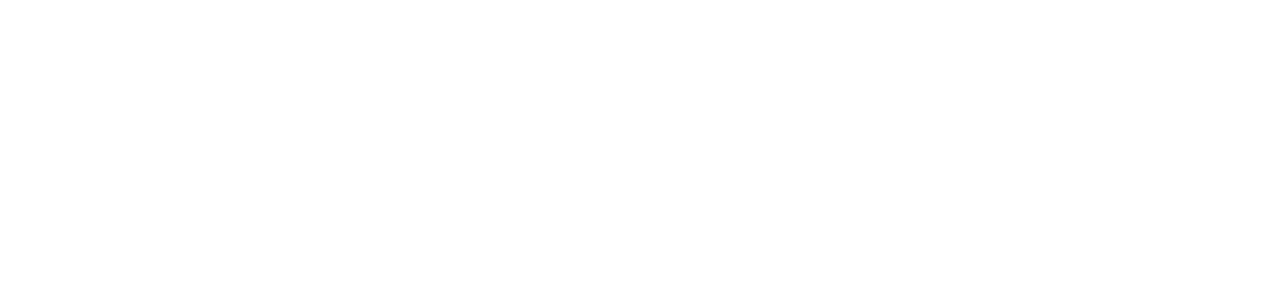
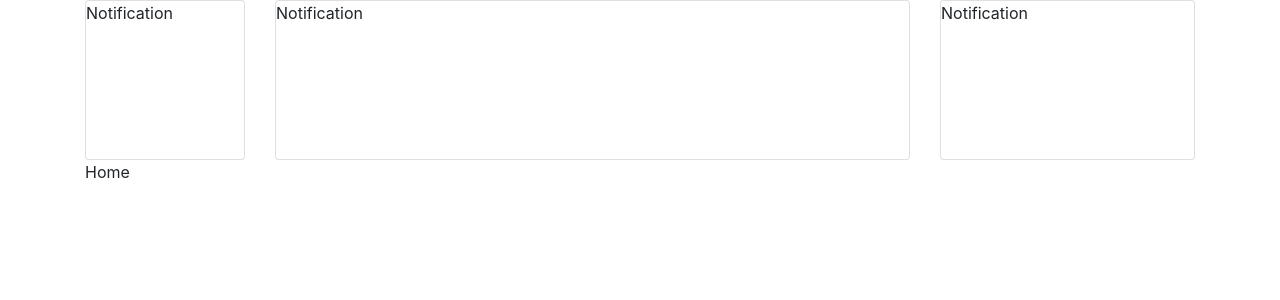
Before and after one commit to surendersharmatech/GSIV20_SURENDER_SHARMA, a React (Create React App) app: page /home in a window 1280 px wide. Shown: the top 300 px of the page. Built offline with nearby package versions, Linux system fonts and the light colour scheme.

Commit message:
add gh-page

```diff
--- a/package.json
+++ b/package.json
@@ -2,6 +2,7 @@
   "name": "GSIV20_SURENDER_SHARMA",
   "version": "0.1.0",
   "private": true,
+  "homepage": "https://surenderhsr44.github.io/GSIV20_SURENDER_SHARMA",
   "dependencies": {
     "@testing-library/jest-dom": "^4.2.4",
     "@testing-library/react": "^9.3.2",
@@ -19,6 +20,8 @@
     "redux-thunk": "^2.3.0"
   },
   "scripts": {
+    "predeploy":"npm run build",
+    "deploy":"gh-pages  -d build",
     "start": "react-scripts start",
     "build": "react-scripts build",
     "test": "react-scripts test",
@@ -40,6 +43,7 @@
     ]
   },
   "devDependencies": {
-    "create-react-component-folder": "^0.2.0"
+    "create-react-component-folder": "^0.2.0",
+    "gh-pages": "^3.1.0"
   }
 }
--- a/src/App.css
+++ b/src/App.css
@@ -7,5 +7,5 @@
   width: 100%;
   background-color: white;
   opacity: 0.6;
-  background: url('./assets/images/loading.svg') 50% 50% no-repeat rgb(249,249,249);
+  /* background: url('./assets/images/loading.gif') 50% 50% no-repeat rgb(249,249,249); */
 }
--- a/src/App.js
+++ b/src/App.js
@@ -3,7 +3,8 @@ import './App.css';
 import { Route, Switch } from 'react-router'
 import { connect } from 'react-redux';
 import Movie from './component/movie'
-import Movielist from './component/movieList'
+import Movielist from './component/movieList';
+import Home from './component/home'
 
 class App extends Component {
   render() {
@@ -11,9 +12,11 @@ class App extends Component {
       <Fragment>
         <Switch>
           <Route exact path="/movie">
-
             <Movie />
           </Route>
+          <Route exact path="/home">
+<Home />
+            </Route>
           <Route exact path="/">
             <Movielist />
           </Route>
--- /dev/null
+++ b/src/component/home/home.css
@@ -0,0 +1,3 @@
+.card{
+    height:10rem !important;
+}
--- /dev/null
+++ b/src/component/home/home.js
@@ -0,0 +1,27 @@
+import React, { Component } from 'react';
+import './home.css'
+
+class Home extends Component {
+  render() {
+    return <div className='container'>
+      <div className='row' >
+
+        <div className='col-md-2' >
+          <div className='card'>
+            Notification
+        </div>
+        </div>
+        <div className='col-md-7' >   <div className='card'>
+            Notification
+        </div></div>
+
+        <div className='col-md-3' >   <div className='card'>
+            Notification
+        </div></div>
+
+      </div>
+      Home</div>;
+  }
+}
+
+export default Home;
--- /dev/null
+++ b/src/component/home/index.js
@@ -0,0 +1 @@
+export { default } from './home';
--- a/src/component/movieList/movieList.js
+++ b/src/component/movieList/movieList.js
@@ -40,14 +40,14 @@ class MovieList extends Component {
         <Header searchBar={true} />
         <div className="container1">
           {movieList && movieList.map((item, index) => {
-            return <MovieCard
+            return <span key={item.id}><MovieCard
             id={item.id}
             image_path={item.poster_path}
             title={item.title}
             rating={item.vote_average}
             description={item.overview}
             onClick={this.onClickDetail}
-            />
+            /></span>
 
           })}
         </div>
```
Also changed, not shown: 2 other files (tests, documents, lock files or other folders).
